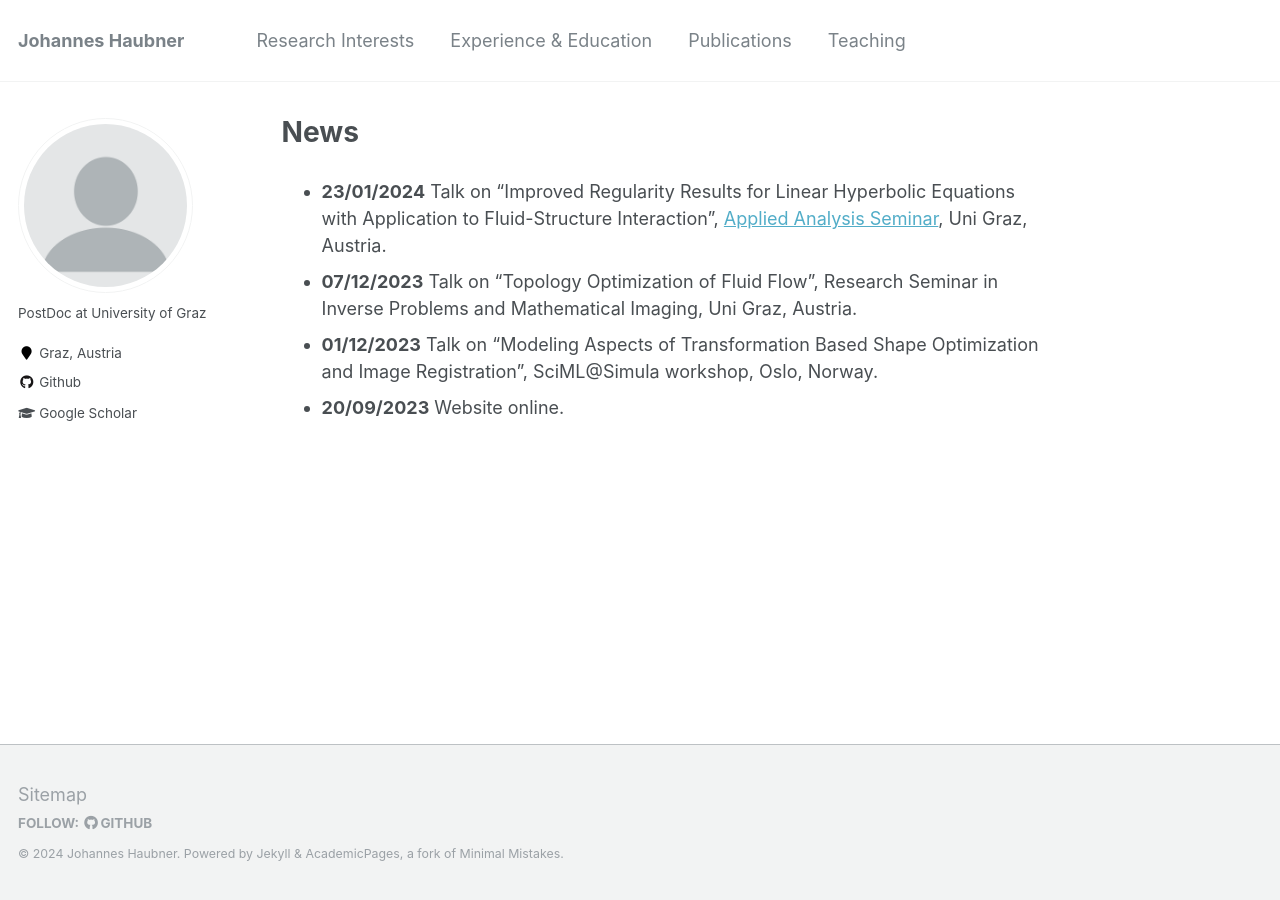
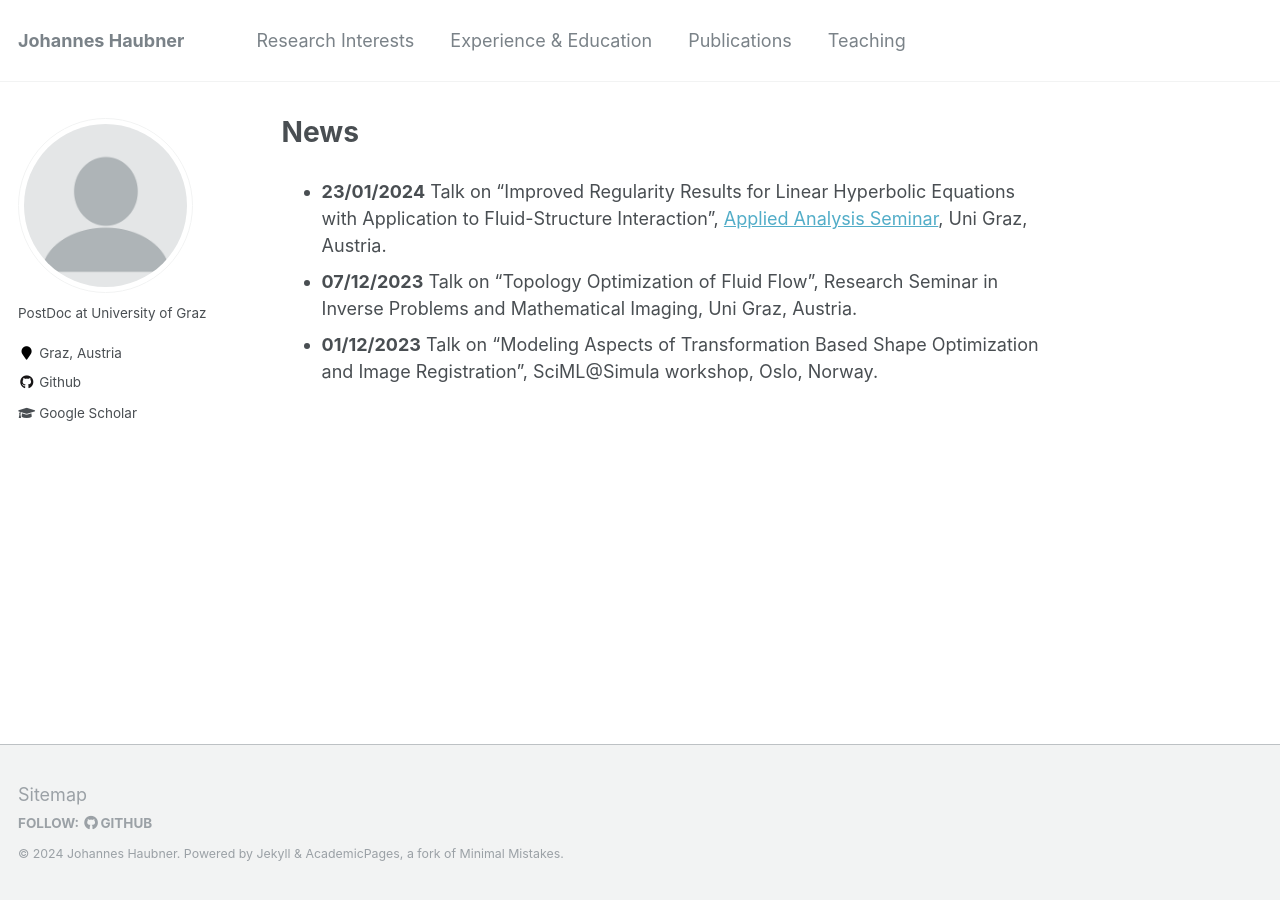
Before and after one commit to JohannesHaubner/johanneshaubner.github.io, a Jekyll site: the page built from _pages/about.md, in a window 1280 px wide. Built offline with Jekyll 4.4.1, drawn with Linux system fonts in a browser that asks for light colours.

Commit message:
Update about.md

```diff
--- a/_pages/about.md
+++ b/_pages/about.md
@@ -11,4 +11,3 @@ redirect_from:
 - **23/01/2024** Talk on "Improved Regularity Results for Linear Hyperbolic Equations with Application to Fluid-Structure Interaction", <a href="https://sites.google.com/view/appliedanalysisgraz/">Applied Analysis Seminar</a>, Uni Graz, Austria.
 - **07/12/2023** Talk on "Topology Optimization of Fluid Flow", Research Seminar in Inverse Problems and Mathematical Imaging, Uni Graz, Austria.
 - **01/12/2023** Talk on "Modeling Aspects of Transformation Based Shape Optimization and Image Registration", SciML@Simula workshop, Oslo, Norway.
-- **20/09/2023** Website online.
```
